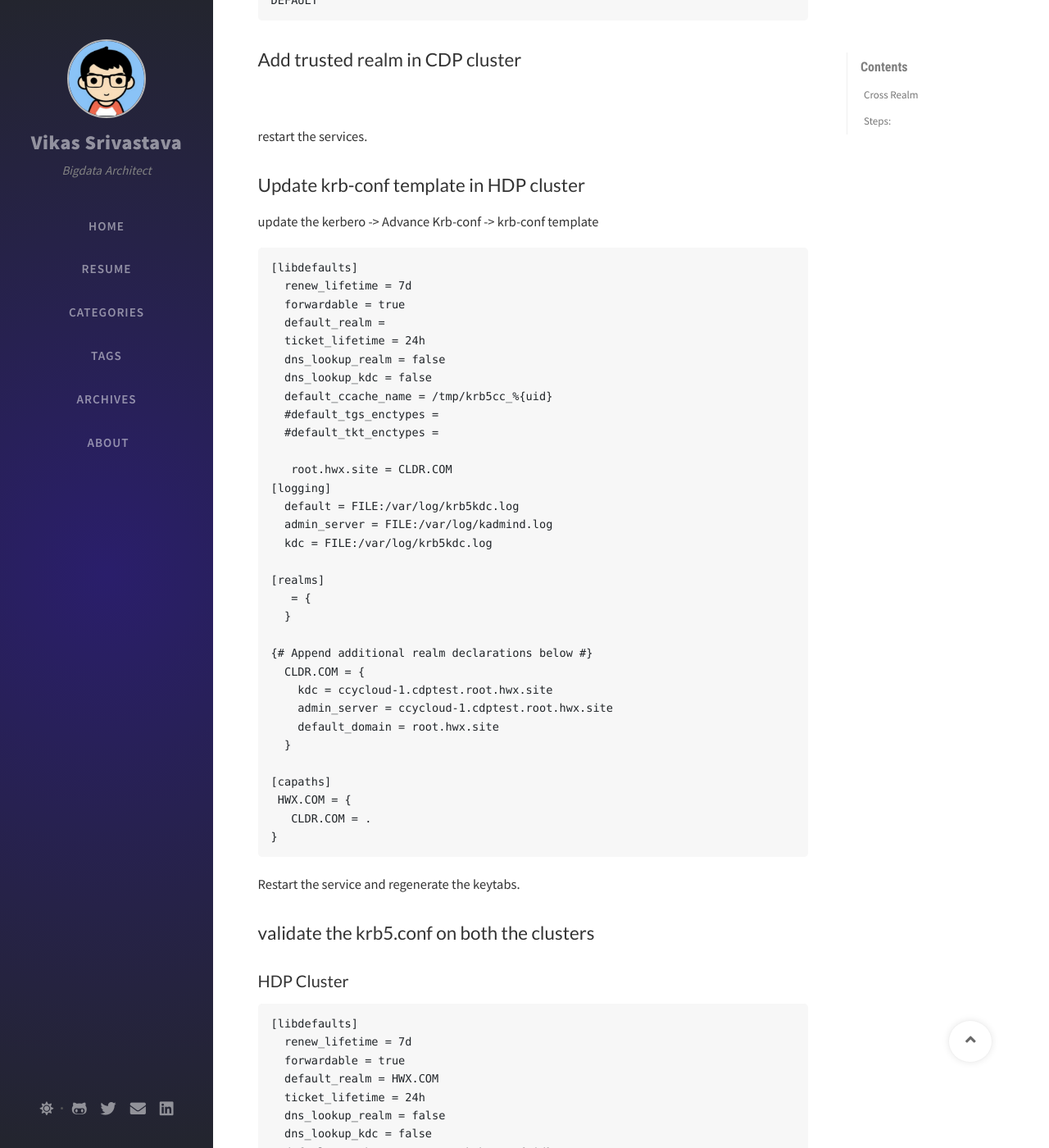
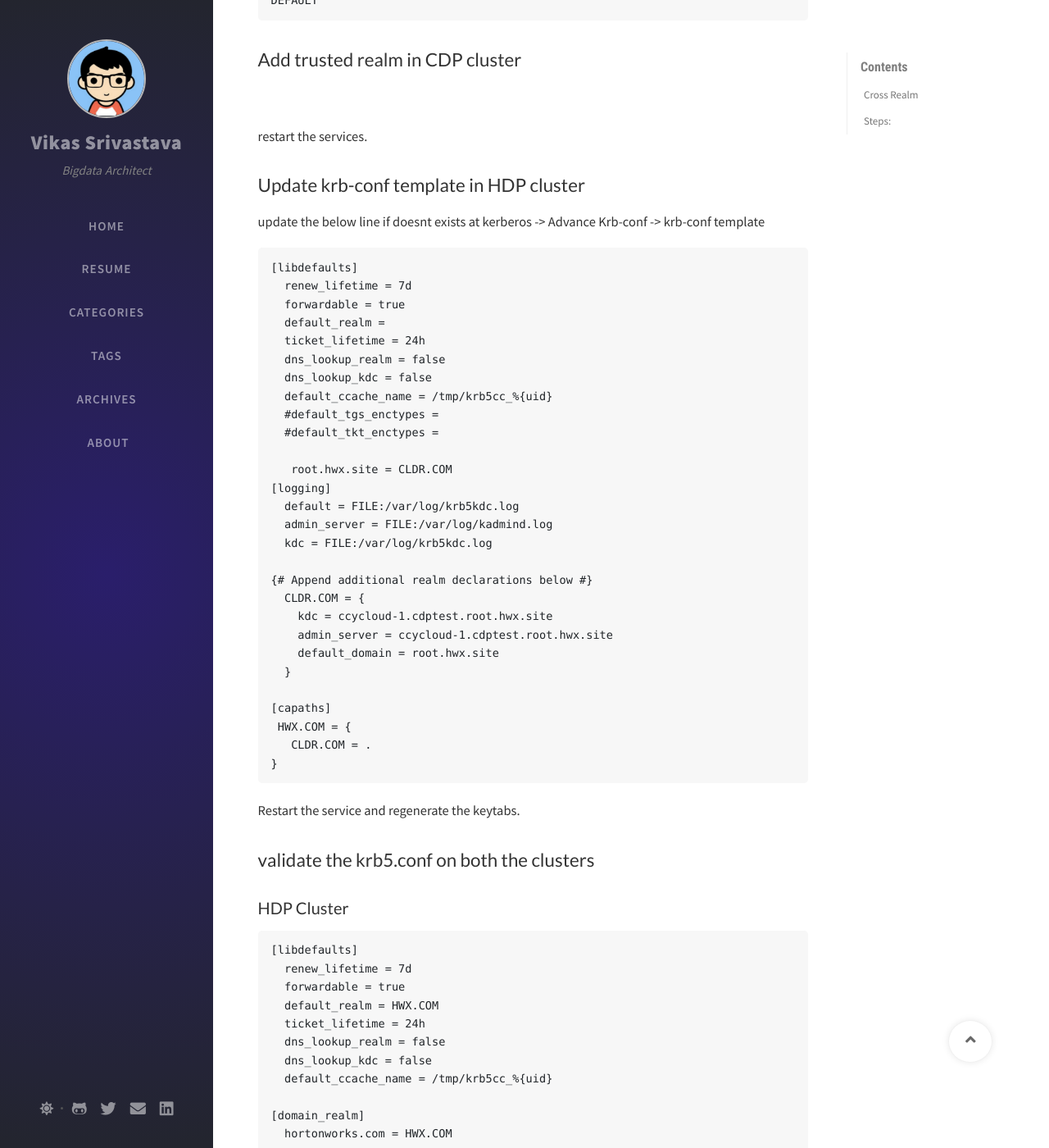
Before and after one commit to vikassri/vikassri.github.io, a Jekyll site: the page built from _posts/2022-03-16-Cross-Realm-Setup-HDP3-CDP7.md, in a window 1280 px wide and 1400 px high, scrolled down 1941 px. Shown: the whole window at 82% size. Built offline with Jekyll 4.4.1, drawn with Linux system fonts in a browser that asks for light colours; nearby versions of some CDN libraries; comment, search, counter and statistics services are not loaded.

Commit message:
updated blog

````diff
--- a/_posts/2022-03-16-Cross-Realm-Setup-HDP3-CDP7.md
+++ b/_posts/2022-03-16-Cross-Realm-Setup-HDP3-CDP7.md
@@ -78,8 +78,7 @@
 
 ## Update krb-conf template in HDP cluster
 
-update the kerbero -> Advance Krb-conf -> krb-conf template
-
+update the below line if doesnt exists at kerberos -> Advance Krb-conf -> krb-conf template
 
 ```
 [libdefaults]
@@ -103,27 +102,6 @@
   default = FILE:/var/log/krb5kdc.log
   admin_server = FILE:/var/log/kadmind.log
   kdc = FILE:/var/log/krb5kdc.log
-
-[realms]
-  {{realm}} = {
-{%- if master_kdc %}
-    master_kdc = {{master_kdc|trim()}}
-{%- endif -%}
-{%- if kdc_hosts > 0 -%}
-{%- set kdc_host_list = kdc_hosts.split(',')  -%}
-{%- if kdc_host_list and kdc_host_list|length > 0 %}
-    admin_server = {{admin_server_host|default(kdc_host_list[0]|trim(), True)}}
-{%- if kdc_host_list -%}
-{%- if master_kdc and (master_kdc not in kdc_host_list) %}
-    kdc = {{master_kdc|trim()}}
-{%- endif -%}
-{% for kdc_host in kdc_host_list %}
-    kdc = {{kdc_host|trim()}}
-{%- endfor -%}
-{% endif %}
-{%- endif %}
-{%- endif %}
-  }
 
 {# Append additional realm declarations below #}
   CLDR.COM = {
````
